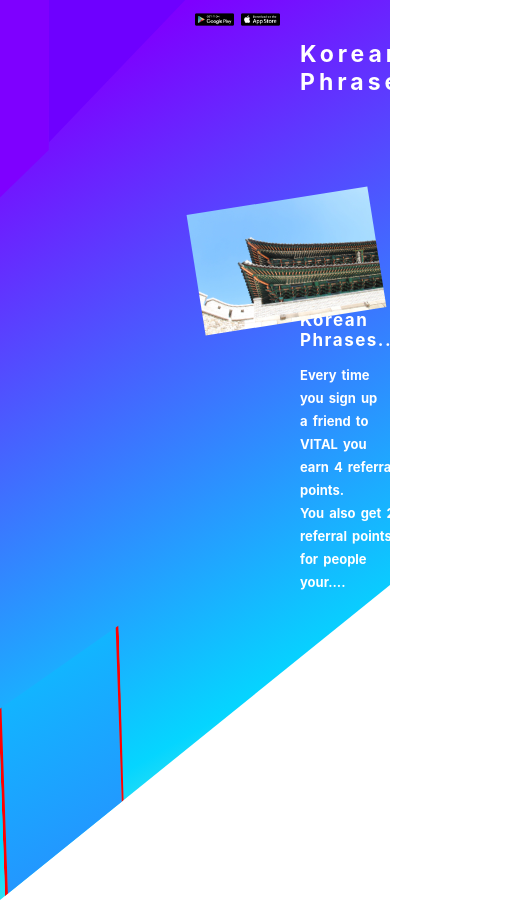
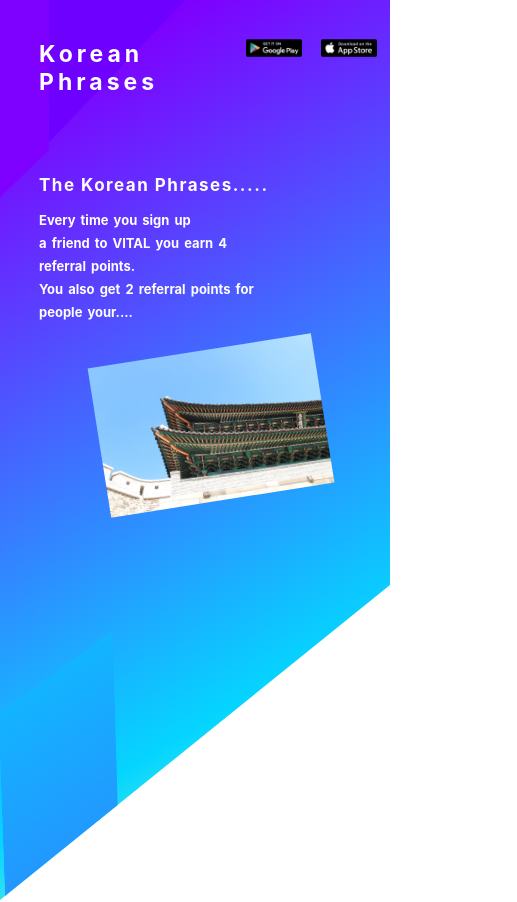
Before and after one commit to KeyToTech/KoreanPhraseBookSite, a React (Create React App) app in the folder my-app/: page / in a window 390 px wide. Shown: the top 902 px of the page, 517 px wide, since content can reach past the window. Built offline with nearby package versions, Linux system fonts and the light colour scheme.

Commit message:
finished scaling for header)

```diff
--- a/my-app/src/App.css
+++ b/my-app/src/App.css
@@ -1,3 +1,7 @@
+*{
+  transition: all .2s;
+}
+
 body {
   width: 100%;
   height: auto;
--- a/my-app/src/App.js
+++ b/my-app/src/App.js
@@ -1,4 +1,4 @@
-import React, { Component } from 'react';
+import React, {Component} from 'react';
 import Header from './components/header.js';
 import Content from './components/content.js';
 import Footer from './components/footer.js';
@@ -10,7 +10,6 @@ class App extends React.Component {
             <div>
                 <Header/>
                 <Content/>
-        <Footer/>
             </div>
 
         );
--- a/my-app/src/components/header.css
+++ b/my-app/src/components/header.css
@@ -1,19 +1,457 @@
+@media only screen and (min-width: 922px) {
 
     .header {
-    width: 100%;
         height: 900px;
         position: relative;
         margin: 0;
     }
 
-  .header-block{
+    .header-block {
         width: 100%;
         height: 900px;
         display: flex;
         flex-direction: row;
         position: relative;
         margin: 0;
-    background-image:  linear-gradient(150deg, #7e00ff 10%, #05d5ff 75%, #a6ffcb 94%);
+        background-image: linear-gradient(150deg, #7e00ff 10%, #05d5ff 75%, #a6ffcb 94%);
+        clip-path: polygon(0 0, 100% 0%, 100% 65%, 0% 100%);
+    }
+
+    .left_header_block {
+        width: 50%;
+        height: 1000px;
+        margin: 0;
+        display: flex;
+        flex-direction: column;
+    }
+
+    .left_top_block {
+        width: 50%;
+        height: 200px;
+        display: flex;
+        flex-direction: row;
+        position: absolute;
+        text-align: left;
+    }
+
+    .paralelogram {
+        width: 25%;
+        height: 250px;
+        position: relative;
+        float: left;
+        clip-path: polygon(0 0, 100% 0%, 100% 60%, 0 79%);
+        background-color: #7e00ff;
+        margin: 0;
+    }
+
+    .triangle {
+        width: 70%;
+        height: 250px;
+        position: relative;
+        margin: 0;
+        clip-path: polygon(0 0, 100% 0%, 100% 0, 0 57%);
+        background-color: #6e00ff;
+    }
+
+    .button_paralelogram {
+        clip-path: polygon(0 35%, 100% 8%, 99% 70%, 0 100%);
+        background-image: linear-gradient(150deg, #0ac3ff, #298cff);
+        width: 30%;
+        height: 290px;
+        position: absolute;
+        bottom: 0px;
+        transform: rotate(-2deg);
+    }
+
+    .average_header_block {
+        width: 50%;
+        margin-left: 47%;
+        text-align: left;
+        position: relative;
+    }
+
+    .logo_header {
+        width: 100%;
+        height: 100px;
+        margin-top: 40px;
+    }
+
+    .info_header_block {
+        text-align: left;
+        height: 500px;
+        margin-top: 150px;
+    }
+
+    .right_header_block {
+        width: 50%;
+        text-align: right;
+        display: flex;
+        flex-direction: column;
+        position: relative;
+        margin: 0;
+    }
+
+    .header_button {
+        width: 50%;
+        text-align: right;
+        margin-top: 0px;
+        margin-right: 0;
+        height: auto;
+        display: flex;
+        flex-direction: row;
+        position: relative;
+    }
+
+    .button_android {
+        width: 40%;
+        position: relative;
+        margin-right: 7%;
+    }
+
+    .button_ios {
+        width: 40%;
+        position: relative;
+    }
+
+    .android_img {
+    }
+
+    .ios_img {
+    }
+
+    .image_header_block {
+        width: 47%;
+        height: auto;
+        margin-top: -700px;
+        margin-left: 50%;
+        position: absolute;
+        text-align: right;
+    }
+
+    .header_image {
+        width: 100%;
+        position: relative;
+        margin: 0;
+    }
+
+    .app-illustration {
+        width: 100%;
+        height: auto;
+        margin: 0;
+        transform: rotate(-9deg);
+    }
+}
+
+@media only screen and (max-width: 922px) {
+
+    .header {
+        height: 900px;
+        position: relative;
+        margin: 0;
+    }
+
+    .header-block {
+        width: 100%;
+        height: 900px;
+        display: flex;
+        flex-direction: row;
+        position: relative;
+        margin: 0;
+        background-image: linear-gradient(150deg, #7e00ff 10%, #05d5ff 75%, #a6ffcb 94%);
+        clip-path: polygon(0 0, 100% 0%, 100% 65%, 0% 100%);
+    }
+
+    .left_header_block {
+        width: 50%;
+        height: 1000px;
+        margin: 0;
+        display: flex;
+        flex-direction: column;
+    }
+
+    .left_top_block {
+        width: 50%;
+        height: 200px;
+        display: flex;
+        flex-direction: row;
+        position: absolute;
+        text-align: left;
+    }
+
+    .paralelogram {
+        width: 25%;
+        height: 250px;
+        position: relative;
+        float: left;
+        clip-path: polygon(0 0, 100% 0%, 100% 60%, 0 79%);
+        background-color: #7e00ff;
+        margin: 0;
+    }
+
+    .triangle {
+        width: 70%;
+        height: 250px;
+        position: relative;
+        margin: 0;
+        clip-path: polygon(0 0, 100% 0%, 100% 0, 0 57%);
+        background-color: #6e00ff;
+    }
+
+    .button_paralelogram {
+        clip-path: polygon(0 35%, 100% 8%, 99% 70%, 0 100%);
+        background-image: linear-gradient(150deg, #0ac3ff, #298cff);
+        width: 30%;
+        height: 290px;
+        position: absolute;
+        bottom: 0px;
+        transform: rotate(-2deg);
+    }
+
+    .average_header_block {
+        width: 70%;
+        margin-left: 20%;
+        text-align: left;
+        position: relative;
+    }
+
+    .logo_header {
+        width: 100%;
+        height: 100px;
+        margin-top: 40px;
+    }
+
+    .info_header_block {
+        text-align: left;
+        height: 500px;
+        margin-top: 150px;
+    }
+
+    .right_header_block {
+        width: 50%;
+        text-align: right;
+        display: flex;
+        flex-direction: column;
+        position: relative;
+        margin: 0;
+    }
+
+    .header_button {
+        width: 50%;
+        text-align: right;
+        margin-top: 0px;
+        margin-right: 0;
+        margin-left: 15%;
+        height: auto;
+        display: flex;
+        flex-direction: row;
+        position: relative;
+    }
+
+    .button_android {
+        width: 40%;
+        position: relative;
+        margin-right: 7%;
+    }
+
+    .button_ios {
+        width: 40%;
+        position: relative;
+    }
+
+    .android_img {
+    }
+
+    .ios_img {
+    }
+
+    .image_header_block {
+        width: 47%;
+        height: auto;
+        margin-top: -700px;
+        margin-left: 50%;
+        position: absolute;
+        text-align: right;
+    }
+
+    .header_image {
+        width: 100%;
+        position: relative;
+        margin: 0;
+    }
+
+    .app-illustration {
+        width: 100%;
+        height: auto;
+        margin: 0;
+        transform: rotate(-9deg);
+    }
+}
+
+@media only screen and (max-width: 768px) {
+
+    .header {
+        height: 900px;
+        position: relative;
+        margin: 0;
+    }
+
+    .header-block {
+        width: 100%;
+        height: 900px;
+        display: flex;
+        flex-direction: row;
+        position: relative;
+        margin: 0;
+        background-image: linear-gradient(150deg, #7e00ff 10%, #05d5ff 75%, #a6ffcb 94%);
+        clip-path: polygon(0 0, 100% 0%, 100% 65%, 0% 100%);
+    }
+
+    .left_header_block {
+        width: 50%;
+        height: 1000px;
+        margin: 0;
+        display: flex;
+        flex-direction: column;
+    }
+
+    .left_top_block {
+        width: 50%;
+        height: 200px;
+        display: flex;
+        flex-direction: row;
+        position: absolute;
+        text-align: left;
+    }
+
+    .paralelogram {
+        width: 25%;
+        height: 250px;
+        position: relative;
+        float: left;
+        clip-path: polygon(0 0, 100% 0%, 100% 60%, 0 79%);
+        background-color: #7e00ff;
+        margin: 0;
+    }
+
+    .triangle {
+        width: 70%;
+        height: 250px;
+        position: relative;
+        margin: 0;
+        clip-path: polygon(0 0, 100% 0%, 100% 0, 0 57%);
+        background-color: #6e00ff;
+    }
+
+    .button_paralelogram {
+        clip-path: polygon(0 35%, 100% 8%, 99% 70%, 0 100%);
+        background-image: linear-gradient(150deg, #0ac3ff, #298cff);
+        width: 30%;
+        height: 290px;
+        position: absolute;
+        bottom: 0px;
+        transform: rotate(-2deg);
+    }
+
+    .average_header_block {
+        width: 230px;
+        margin-left: 20%;
+        text-align: left;
+        position: relative;
+    }
+
+    .logo_header {
+        width: 100%;
+        height: 100px;
+        margin-top: 40px;
+    }
+
+    .info_header_block {
+        text-align: left;
+        height: 500px;
+        margin-top: 30px;
+    }
+
+    .right_header_block {
+        width: 50%;
+        text-align: right;
+        display: flex;
+        flex-direction: column;
+        position: relative;
+        margin: 0;
+        padding-top: 5%;
+        padding-left: 20px;
+    }
+
+    .header_button {
+        width: 80%;
+        text-align: right;
+        margin-top: 0px;
+        margin-right: 0;
+        height: auto;
+        display: flex;
+        flex-direction: row;
+        justify-content: space-around;
+        position: relative;
+    }
+
+    .button_android {
+        width: 40%;
+        position: relative;
+        margin-right: 7%;
+    }
+
+    .button_ios {
+        width: 40%;
+        position: relative;
+    }
+
+    .android_img {
+    }
+
+    .ios_img {
+    }
+
+    .image_header_block {
+        width: 58%;
+        height: auto;
+        margin-top: -550px;
+        margin-left: 25%;
+        position: absolute;
+        text-align: right;
+    }
+
+    .header_image {
+        width: 100%;
+        position: relative;
+        margin: 0;
+    }
+
+    .app-illustration {
+        width: 100%;
+        height: auto;
+        margin: 0;
+        transform: rotate(-9deg);
+    }
+}
+
+
+@media only screen and (max-width: 365px) {
+
+    .header {
+        border: pink solid;
+        height: 900px;
+        position: relative;
+        margin: 0;
+    }
+
+    .header-block {
+        width: 100%;
+        height: 900px;
+        display: flex;
+        flex-direction: row;
+        position: relative;
+        margin: 0;
+        background-image: linear-gradient(150deg, #7e00ff 10%, #05d5ff 75%, #a6ffcb 94%);
         clip-path: polygon(0 0, 100% 0%, 100% 65%, 0% 100%);
     }
 
@@ -129,7 +567,7 @@ border: red solid;
         text-align: right;
     }
 
-  .header_image{
+    .header_image {
         width: 100%;
         position: relative;
         margin: 0;
@@ -141,3 +579,4 @@ border: red solid;
         margin: 0;
         transform: rotate(-9deg);
     }
+}
```
Lines whose indentation alone changed are shown as unchanged.
